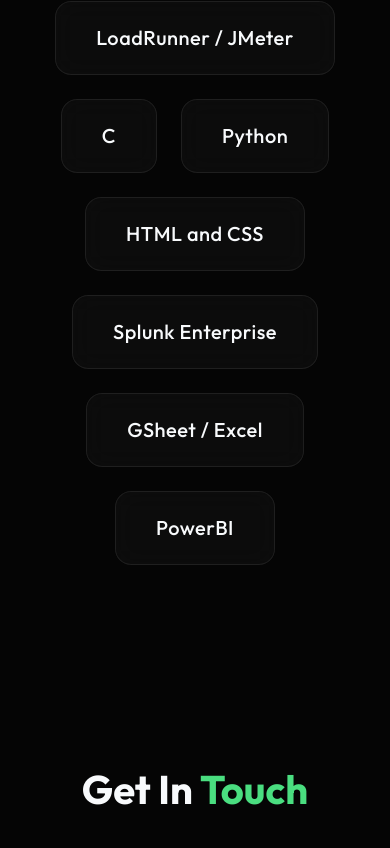
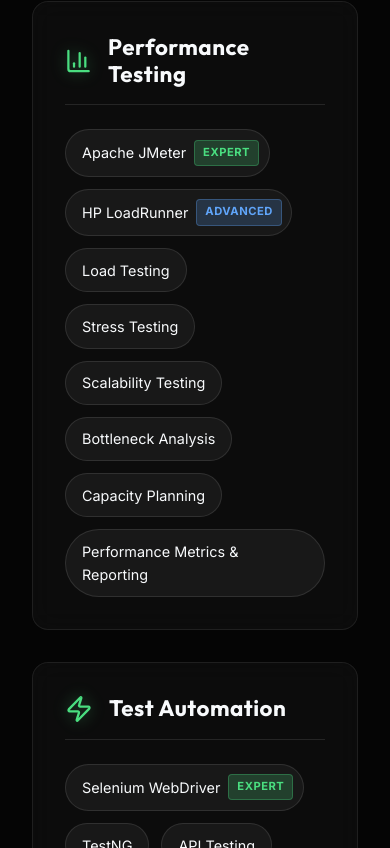
Before and after one commit to sritupal/Utpal_Portfolio, a React (Vite) app: page / in a window 390 px wide. Shown: the part 4756-5604 px from the top of the page. Built offline with nearby package versions, Linux system fonts and the light colour scheme.

Commit message:
Redesign Technical Skills section with categories, icons, and proficiency levels

```diff
--- a/src/components/Skills.css
+++ b/src/components/Skills.css
@@ -3,35 +3,98 @@
   z-index: 10;
 }
 
-.skills-grid {
-  display: flex;
-  flex-wrap: wrap;
-  justify-content: center;
-  gap: 1.5rem;
-  max-width: 900px;
+.categories-grid {
+  display: grid;
+  grid-template-columns: repeat(auto-fit, minmax(320px, 1fr));
+  gap: 2rem;
+  max-width: 1200px;
   margin: 0 auto;
 }
 
-.skill-card {
-  padding: 1.5rem 2.5rem;
+.skill-category-card {
+  padding: 2rem;
+  height: 100%;
+  display: flex;
+  flex-direction: column;
   transition: var(--transition);
+}
+
+.category-header {
   display: flex;
   align-items: center;
-  justify-content: center;
-  cursor: default;
+  gap: 1rem;
+  margin-bottom: 1.5rem;
+  padding-bottom: 1rem;
+  border-bottom: 1px solid rgba(255, 255, 255, 0.1);
 }
 
-.skill-content {
+.category-icon {
+  width: 28px;
+  height: 28px;
+  color: var(--primary);
+  filter: drop-shadow(0 0 8px var(--primary-glow));
+}
+
+.category-header h3 {
+  font-size: 1.4rem;
+  font-weight: 600;
+  color: var(--text-main);
+  margin: 0;
+  letter-spacing: 0.5px;
+}
+
+.skills-pill-container {
+  display: flex;
+  flex-wrap: wrap;
+  gap: 0.75rem;
+}
+
+.skill-pill {
   display: flex;
   align-items: center;
-  justify-content: center;
-  text-align: center;
+  gap: 0.5rem;
+  padding: 0.6rem 1rem;
+  background: rgba(255, 255, 255, 0.05);
+  border: 1px solid rgba(255, 255, 255, 0.1);
+  border-radius: 50px;
+  font-size: 0.9rem;
+  color: var(--text-secondary);
+  transition: all 0.3s ease;
 }
 
-.skill-content h3 {
-  font-size: 1.25rem;
-  font-weight: 500;
-  color: var(--text-main);
+.skill-pill.has-level {
+  padding-right: 0.6rem;
+}
+
+.level-badge {
+  font-size: 0.7rem;
+  font-weight: 700;
+  text-transform: uppercase;
+  padding: 0.2rem 0.5rem;
+  border-radius: 4px;
   letter-spacing: 0.5px;
-  margin: 0;
 }
+
+.level-badge.expert {
+  background: rgba(74, 222, 128, 0.2);
+  color: #4ade80;
+  border: 1px solid rgba(74, 222, 128, 0.3);
+}
+
+.level-badge.advanced {
+  background: rgba(96, 165, 250, 0.2);
+  color: #60a5fa;
+  border: 1px solid rgba(96, 165, 250, 0.3);
+}
+
+.level-badge.familiar {
+  background: rgba(168, 85, 247, 0.2);
+  color: #a855f7;
+  border: 1px solid rgba(168, 85, 247, 0.3);
+}
+
+@media (max-width: 768px) {
+  .categories-grid {
+    grid-template-columns: 1fr;
+  }
+}
--- a/src/components/Skills.jsx
+++ b/src/components/Skills.jsx
@@ -2,14 +2,88 @@
 import { motion } from 'framer-motion';
 import './Skills.css';
 
-const skills = [
-  { name: 'LoadRunner / JMeter' },
-  { name: 'C' },
-  { name: 'Python' },
-  { name: 'HTML and CSS' },
-  { name: 'Splunk Enterprise' },
-  { name: 'GSheet / Excel' },
-  { name: 'PowerBI' }
+import {
+  BarChart3,
+  Terminal,
+  Code2,
+  BrainCircuit,
+  Layers,
+  Zap
+} from 'lucide-react';
+import './Skills.css';
+
+const skillCategories = [
+  {
+    title: 'Performance Testing',
+    icon: <BarChart3 className="category-icon" />,
+    skills: [
+      { name: 'Apache JMeter', level: 'Expert' },
+      { name: 'HP LoadRunner', level: 'Advanced' },
+      { name: 'Load Testing' },
+      { name: 'Stress Testing' },
+      { name: 'Scalability Testing' },
+      { name: 'Bottleneck Analysis' },
+      { name: 'Capacity Planning' },
+      { name: 'Performance Metrics & Reporting' }
+    ]
+  },
+  {
+    title: 'Test Automation',
+    icon: <Zap className="category-icon" />,
+    skills: [
+      { name: 'Selenium WebDriver', level: 'Expert' },
+      { name: 'TestNG' },
+      { name: 'API Testing' },
+      { name: 'Postman' },
+      { name: 'REST APIs' },
+      { name: 'Regression Testing' },
+      { name: 'CI/CD Integration' },
+      { name: 'Jenkins', level: 'Advanced' },
+      { name: 'BDD' },
+      { name: 'TDD' }
+    ]
+  },
+  {
+    title: 'Programming Languages',
+    icon: <Code2 className="category-icon" />,
+    skills: [
+      { name: 'Python', level: 'Expert' },
+      { name: 'Java' },
+      { name: 'SQL' },
+      { name: 'JavaScript' },
+      { name: 'Bash' }
+    ]
+  },
+  {
+    title: 'AI & Data',
+    icon: <BrainCircuit className="category-icon" />,
+    skills: [
+      { name: 'Generative AI', level: 'Advanced' },
+      { name: 'Machine Learning', level: 'Familiar' },
+      { name: 'Data Analysis' },
+      { name: 'Pandas' },
+      { name: 'NumPy' },
+      { name: 'Matplotlib' },
+      { name: 'Seaborn' },
+      { name: 'Random Forest' },
+      { name: 'Logistic Regression' },
+      { name: 'SVM' },
+      { name: 'Data Visualization' }
+    ]
+  },
+  {
+    title: 'DevOps & Tools',
+    icon: <Layers className="category-icon" />,
+    skills: [
+      { name: 'Git' },
+      { name: 'Jenkins', level: 'Advanced' },
+      { name: 'Docker', level: 'Familiar' },
+      { name: 'JIRA' },
+      { name: 'Maven' },
+      { name: 'Agile' },
+      { name: 'Scrum' }
+    ]
+  }
 ];
 
 const Skills = () => {
@@ -17,26 +91,43 @@
     <section id="skills" className="section skills-section">
       <div className="container">
         <motion.div
-          initial={{ opacity: 0, scale: 0.95 }}
-          whileInView={{ opacity: 1, scale: 1 }}
+          initial={{ opacity: 0, y: 30 }}
+          whileInView={{ opacity: 1, y: 0 }}
           viewport={{ once: true, margin: "-100px" }}
           transition={{ duration: 0.6 }}
         >
           <h2 className="section-title">Technical <span>Skills</span></h2>
 
-          <div className="skills-grid">
-            {skills.map((skill, index) => (
+          <div className="categories-grid">
+            {skillCategories.map((category, catIndex) => (
               <motion.div
-                className="skill-card glass-panel"
-                key={skill.name}
-                initial={{ opacity: 0, y: 30 }}
-                whileInView={{ opacity: 1, y: 0 }}
+                key={category.title}
+                className="skill-category-card glass-panel"
+                initial={{ opacity: 0, x: -30 }}
+                whileInView={{ opacity: 1, x: 0 }}
                 viewport={{ once: true }}
-                transition={{ duration: 0.5, delay: index * 0.1 }}
-                whileHover={{ y: -5, scale: 1.05, borderColor: "var(--primary)", boxShadow: "0 10px 30px -10px var(--primary-glow)" }}
+                transition={{ duration: 0.5, delay: catIndex * 0.1 }}
               >
-                <div className="skill-content">
-                  <h3>{skill.name}</h3>
+                <div className="category-header">
+                  {category.icon}
+                  <h3>{category.title}</h3>
+                </div>
+
+                <div className="skills-pill-container">
+                  {category.skills.map((skill, skillIndex) => (
+                    <motion.div
+                      key={skill.name}
+                      className={`skill-pill ${skill.level ? 'has-level' : ''}`}
+                      whileHover={{ scale: 1.05, backgroundColor: "rgba(255, 255, 255, 0.15)" }}
+                    >
+                      <span className="skill-name">{skill.name}</span>
+                      {skill.level && (
+                        <span className={`level-badge ${skill.level.toLowerCase()}`}>
+                          {skill.level}
+                        </span>
+                      )}
+                    </motion.div>
+                  ))}
                 </div>
               </motion.div>
             ))}
```
